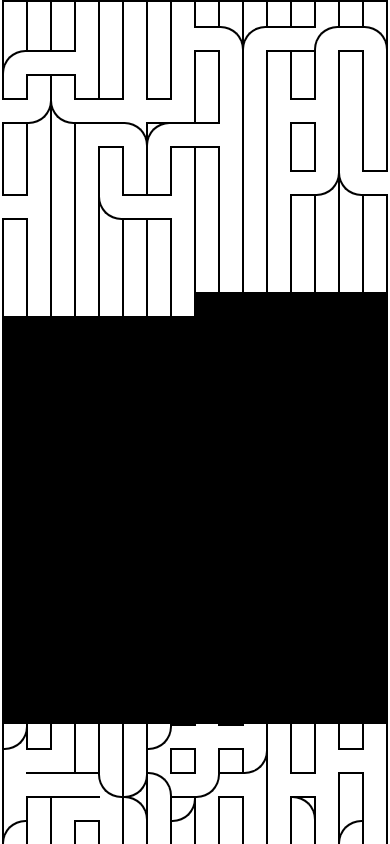
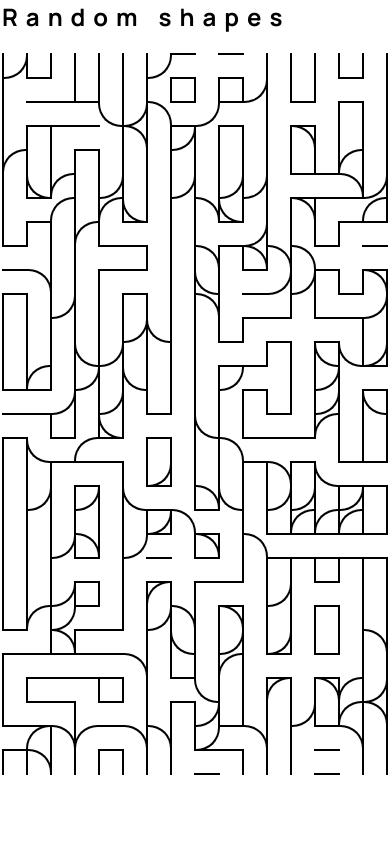
Before and after one commit to lapaset/beach, a Next.js app: page /beach/ in a window 390 px wide. Shown: the top 844 px of the page. Built offline with nearby package versions, Linux system fonts and the light colour scheme.

Commit message:
Use text header instead of grid

```diff
--- a/pages/index.tsx
+++ b/pages/index.tsx
@@ -8,11 +8,6 @@ const Home = () => {
     { ssr: false }
   )
 
-  const DynamicHeader = dynamic(
-    () => import('../components/Header/Header'),
-    { ssr: false }
-  )
-
   return (
     <>
       <Head>
@@ -20,10 +15,22 @@ const Home = () => {
         <meta name="description" content="🌴 created for enjoyment" />
         <meta name="viewport" content="width=device-width, initial-scale=1" />
         <link rel="icon" href="/favicon.svg" sizes="any" type="image/svg+xml" />
+        <link rel="preconnect" href="https://fonts.googleapis.com" />
+        <link
+          rel="preconnect"
+          href="https://fonts.gstatic.com"
+          crossOrigin={'true'}
+        />
+        <link
+          href="https://fonts.googleapis.com/css2?family=Manrope:wght@500;700&display=swap"
+          rel="stylesheet"
+        />
       </Head>
       <Main>
-        <DynamicHeader />
-        <DynamicGrid />
+        <Container>
+          <h1>Random shapes</h1>
+          <DynamicGrid />
+        </Container>
       </Main>
     </>
   )
@@ -31,8 +38,15 @@ const Home = () => {
 
 const Main = styled.main`
   display: flex;
-  align-items: center;
-  flex-direction: column;
+  flex-direction: row;
+  justify-content: center;
+  min-height: 90vh;
 `
 
+const Container = styled.div`
+  display: flex;
+  flex-direction: column;
+  justify-content: center;
+  `
+
 export default Home
--- a/styles/globals.css
+++ b/styles/globals.css
@@ -1,3 +1,5 @@
+
+
 * {
   box-sizing: border-box;
   padding: 0;
@@ -8,10 +10,24 @@ html,
 body {
   max-width: 100vw;
   overflow-x: hidden;
+  font-family: 'Manrope', sans-serif;
+}
+
+h1 {
+  font-size: 2em;
+  margin-bottom: 40px;
+  letter-spacing: 8px;
 }
 
 body {
   background: white
+}
+
+@media only screen and (max-width: 768px) {
+  h1 {
+    font-size: 1.5em;
+    margin-bottom: 20px;
+  }
 }
 
 @media (prefers-color-scheme: dark) {
```
